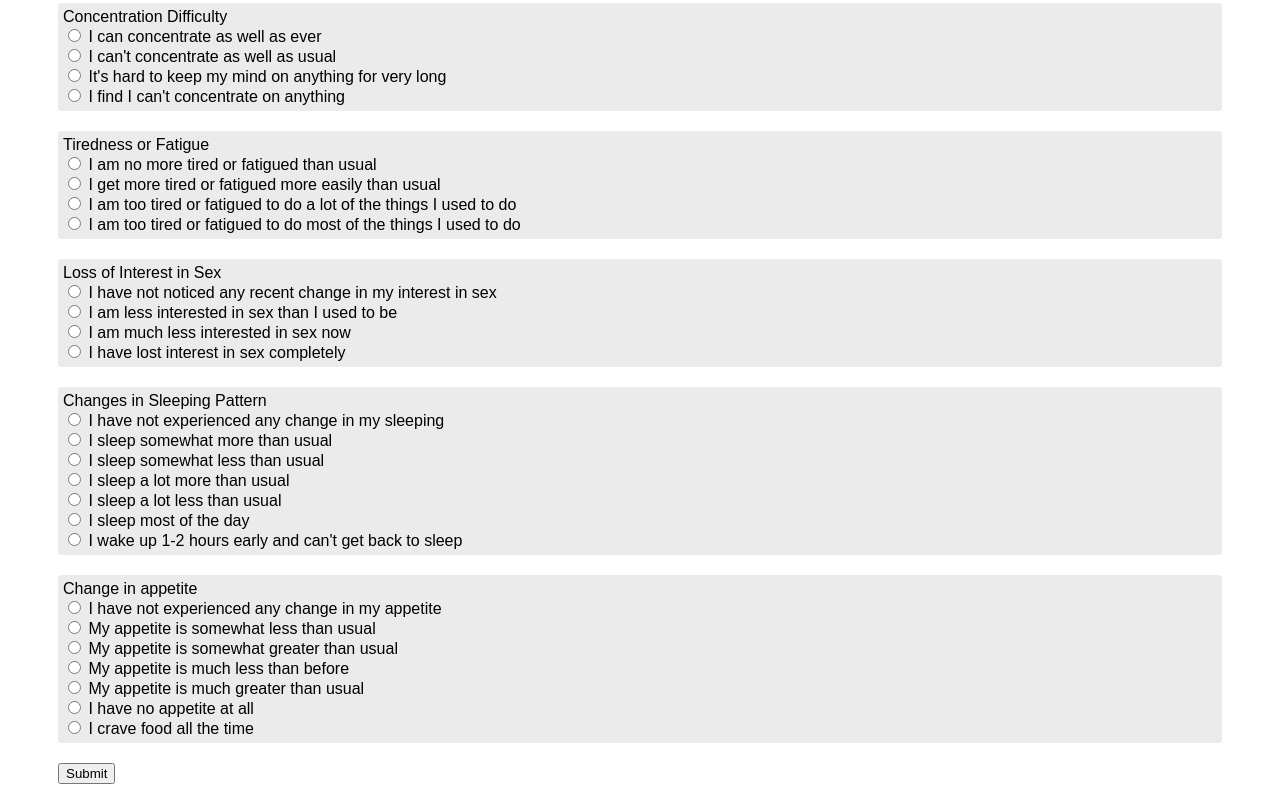
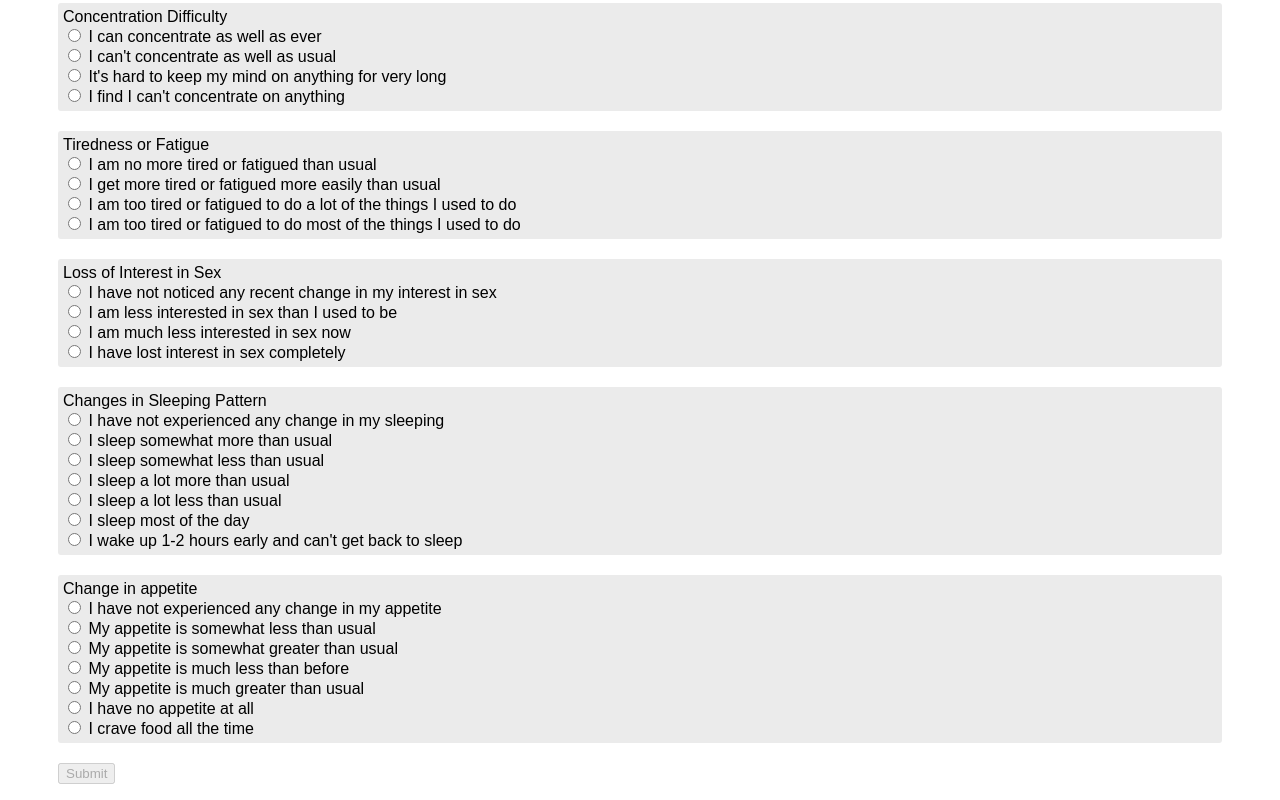
Before and after one commit to iamalx/angular-ivy-uakspq, an Angular app: page / in a window 1280 px wide. Shown: the part 5591-6391 px from the top of the page. Built offline with nearby package versions, Linux system fonts and the light colour scheme.

Commit message:
bugs fixes

```diff
--- a/src/app/app.component.html
+++ b/src/app/app.component.html
@@ -91,7 +91,7 @@
 
     </div>
 
-    <button [disabled]='screeningForm.valid' type="submit" class="btn btn-primary pull-right">
+    <button [disabled]='!screeningForm.valid' type="submit" class="btn btn-primary pull-right">
       Submit
     </button>
   </form>
--- a/src/app/app.component.ts
+++ b/src/app/app.component.ts
@@ -446,10 +446,10 @@ export class AppComponent {
   pass = true;
 
   onSubmit() {
-    this.screeningForm.reset();
     this.pass = true;
     this.submitted = true;
     this.values = this.screeningForm.value;
+    this.screeningForm.reset();
     console.log(this.values);
     const firstValues = [
       this.values.age,
```
